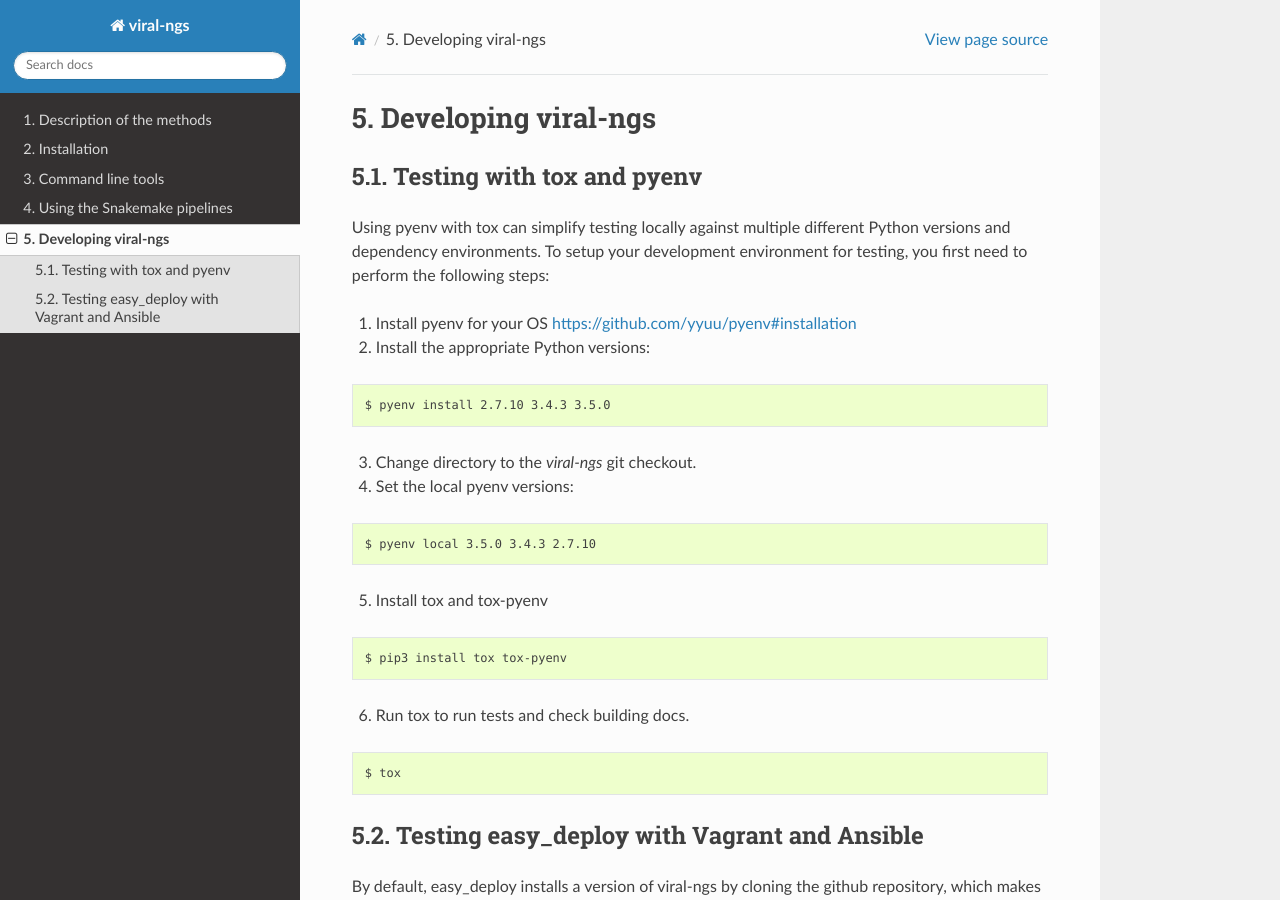
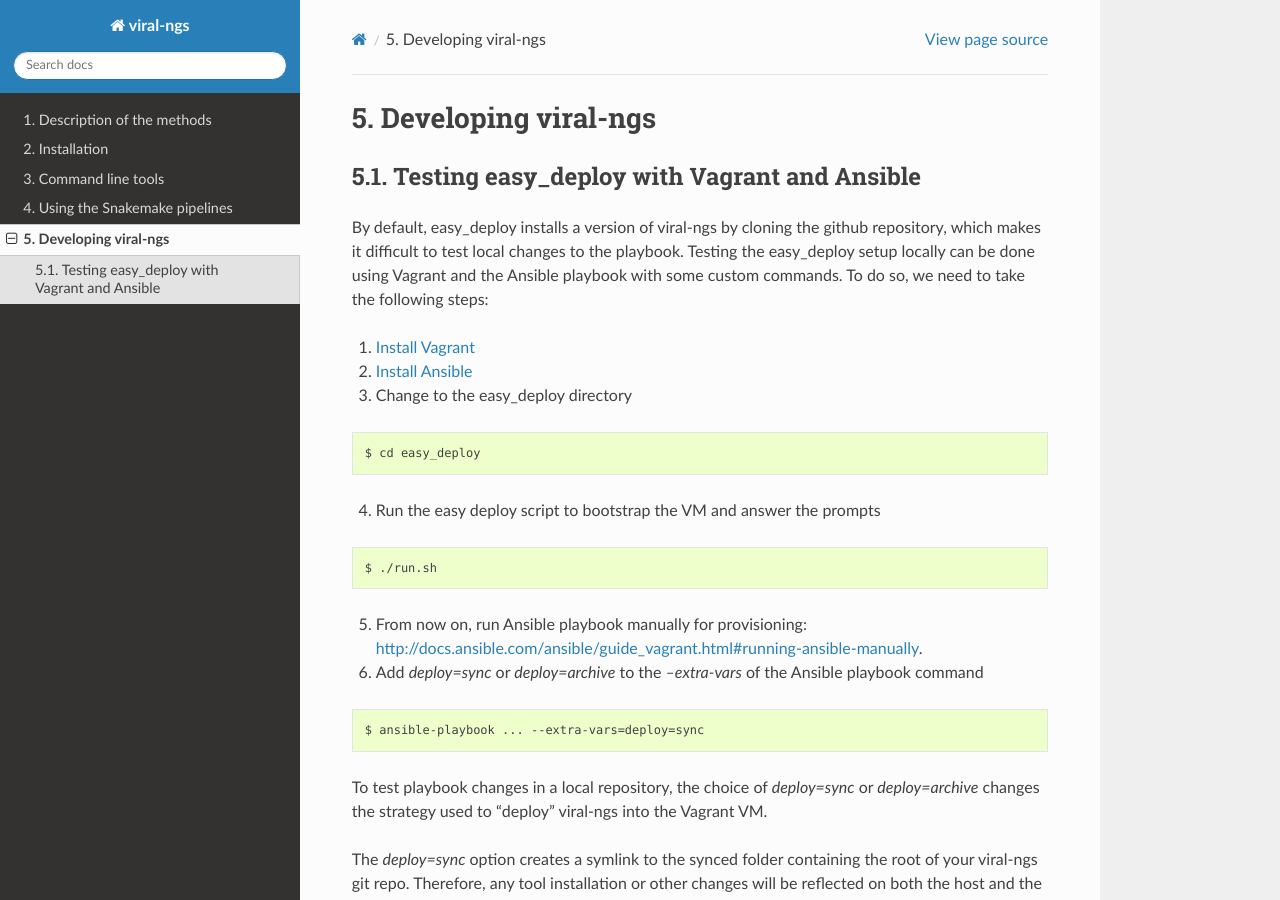
Before and after one commit to broadinstitute/viral-ngs, a Sphinx documentation site: the page built from docs/development.rst, in a window 1280 px wide and 900 px high. Built offline with Sphinx 7.4.7 and the Read the Docs theme 2.0.0, drawn with Linux system fonts in a browser that asks for light colours; formulas are drawn with MathJax 3.

Commit message:
Remove tox and related docs
The move to conda python+deps makes tox testing an unviably supportable
seconday testing method, so let's get rid of it.

```diff
--- a/docs/development.rst
+++ b/docs/development.rst
@@ -1,38 +1,5 @@
 Developing viral-ngs
 ====================
-
-Testing with tox and pyenv
---------------------------
-
-Using pyenv with tox can simplify testing locally against multiple different Python
-versions and dependency environments. To setup your development environment for
-testing, you first need to perform the following steps:
-
-1. Install pyenv for your OS https://github.com/yyuu/pyenv#installation
-2. Install the appropriate Python versions:
-
-::
-
-    $ pyenv install 2.7.10 3.4.3 3.5.0
-
-3. Change directory to the `viral-ngs` git checkout.
-4. Set the local pyenv versions:
-
-::
-
-    $ pyenv local 3.5.0 3.4.3 2.7.10
-
-5. Install tox and tox-pyenv
-
-::
-
-    $ pip3 install tox tox-pyenv
-
-6. Run tox to run tests and check building docs.
-
-::
-
-    $ tox
 
 Testing easy_deploy with Vagrant and Ansible
 --------------------------------------------
```
Also changed, not shown: 1 other file.
